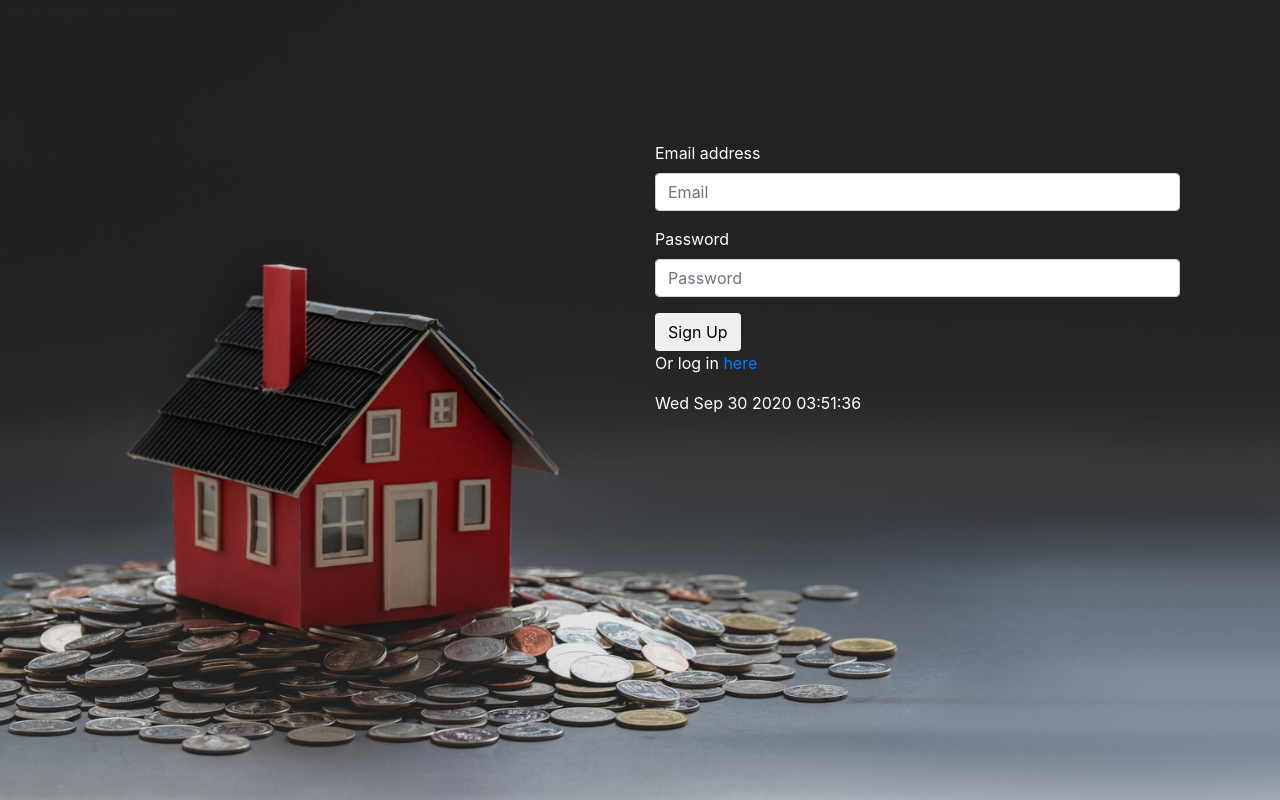
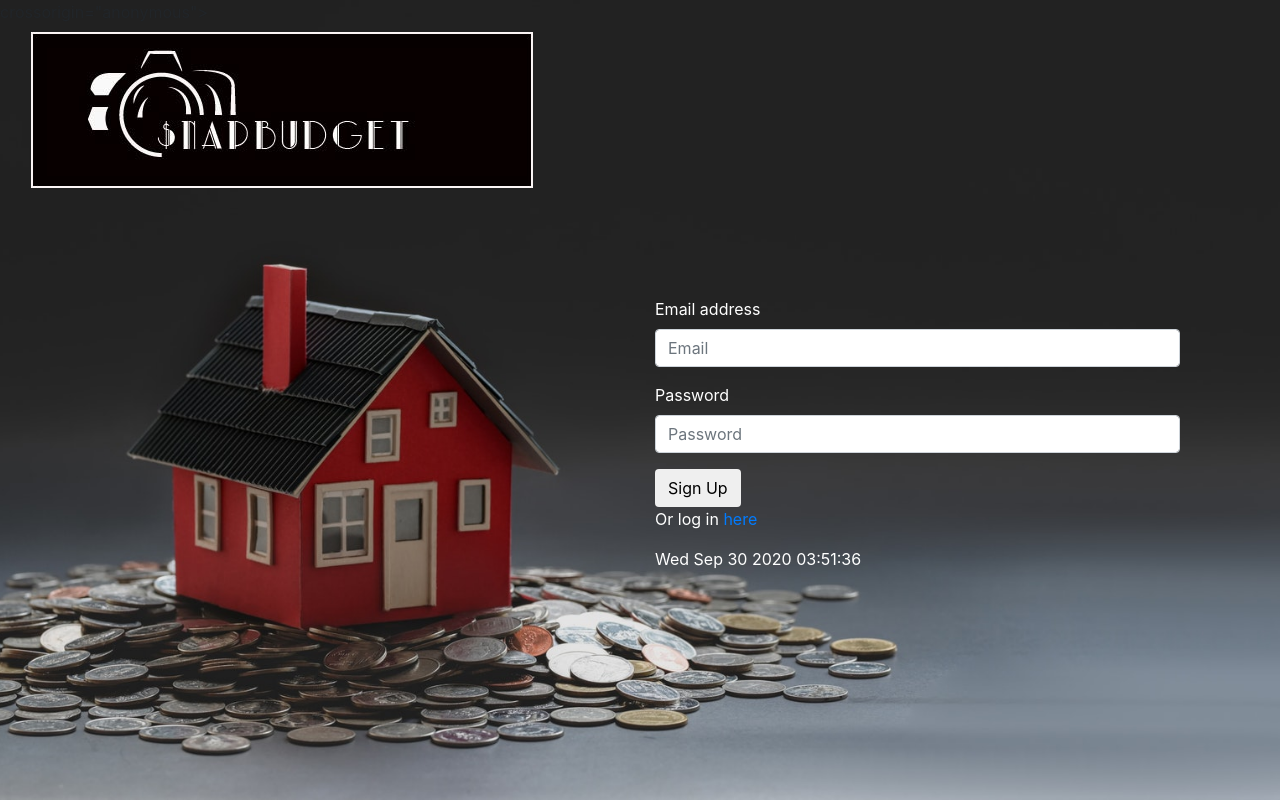
Before and after one commit to WD40JS/Budget_w-SignIn-MySql, a Node server app: page / in a window 1280 px wide. Run offline with Node 20, Linux system fonts and the light colour scheme; data that the repository does not hold is empty; some libraries are stand-ins or nearby versions.

Commit message:
pushing changes of pic relative path

```diff
--- a/public/stylesheets/style3.css
+++ b/public/stylesheets/style3.css
@@ -4,7 +4,7 @@ body, html {
   height: 100%;
 
   /* The image used */
-  background-image: url("./images/home.jpg");
+  background-image: url("./public/images/home.jpg");
 
 
 
@@ -24,10 +24,11 @@ margin-top: 100px;
 float: right;
 
 }
-
+/*
 .styled {
-  background-image: url(C:\Users\nnico\Desktop\GitHub\p2\project_2\public\stylesheets\images\snapless.jpg);
+  background-image: url(../images/snapless.jpg);
   background-repeat: no-repeat;
   width: 10px;
   height: 20px;
-  }
+  background-color: beige;
+  } */
--- a/views/signup.handlebars
+++ b/views/signup.handlebars
@@ -1,7 +1,7 @@
 <nav class="navbar navbar-default">
   <div class="container-fluid">
     <div class="navbar-header">
-      <div class="row" class="styled"></div>
+      <img src="../public/images/snapless.jpg"></div>
     </div>
   </div>
 </nav>
```
Also changed, not shown: public/images/home.jpg (renamed from public/stylesheets/images/home.jpg), public/images/logo.GIF (renamed from public/stylesheets/images/logo.GIF), public/images/moneyhome.jpg (renamed from public/stylesheets/images/moneyhome.jpg), public/images/snapless.jpg (renamed from public/stylesheets/images/snapless.jpg).
